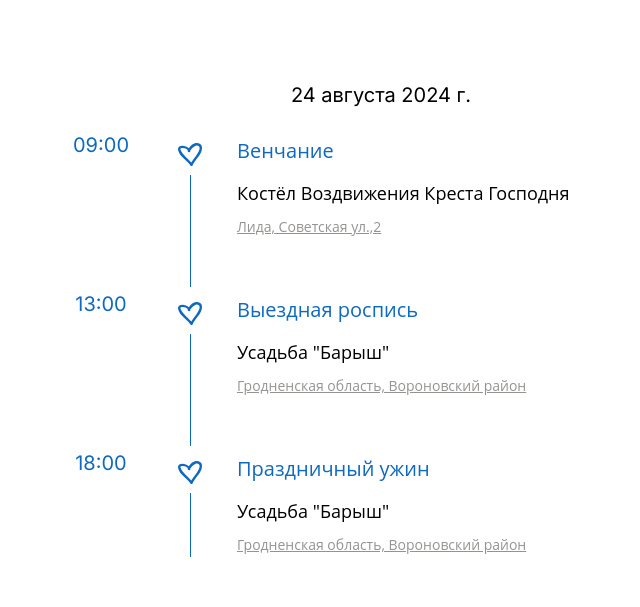
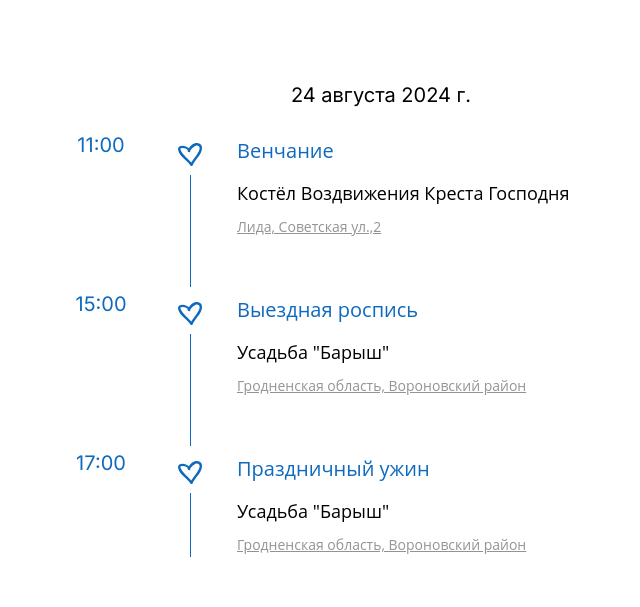
Before and after one commit to dicreate/wedding_invitation, a React (Vite) app: page / in a window 1280 px wide. Shown: the part 2100-2707 px from the top of the page, without its empty margins (259-899 px from the left). Built offline with nearby package versions, Linux system fonts and the light colour scheme.

Commit message:
feat: add schedule items object

```diff
--- a/src/components/Schedule/index.tsx
+++ b/src/components/Schedule/index.tsx
@@ -3,7 +3,21 @@ import style from "./index.module.scss"
 import Modal from "../Modal";
 import Map from "../Map";
 
+interface ScheduleItem {
+   title: string;
+   place: string;
+   time: string;
+   address: string;
+   coordinates: [number, number];
+}
+
 export const Schedule = () => {
+
+   const items: ScheduleItem[] = [
+      { title: "Венчание", place: "Костёл Воздвижения Креста Господня", address: 'Лида, Советская ул.,2', time: "11:00", coordinates: [53.889263, 25.303251] },
+      { title: "Выездная роспись", place: 'Усадьба "Барыш"', address: 'Гродненская область, Вороновский район', time: "15:00", coordinates: [53.964824, 25.124172] },
+      { title: "Праздничный ужин", place: 'Усадьба "Барыш"', address: 'Гродненская область, Вороновский район', time: "17:00", coordinates: [53.964824, 25.124172] }
+   ];
 
    const [modalActive, setModalActive] = useState<boolean>(false);
    const [mapCoordinates, setMapCoordinates] = useState<[number, number]>([53.964824, 25.124172]);
@@ -20,50 +34,21 @@ export const Schedule = () => {
    return (
       <>
          <ul className={style.schedule}>
-            <li>
+            {items.map((item, index) => (
+               <li key={index}>
                   <div className={style.time}>
-                  <h3>09:00</h3>
+                     <h3>{item.time}</h3>
                   </div>
                   <div className={style.details}>
-                  <h3>Венчание</h3>
-
-                  <p>Костёл Воздвижения Креста Господня</p>
+                     <h3>{item.title}</h3>
+                     <p>{item.place}</p>
                      <p className={style.address}>
-                     <span onClick={() => handleSpanClick([53.889263, 25.303251], "Лида, Советская ул.,2")}>
-                        Лида, Советская ул.,2</span>
+                        <span onClick={() => handleSpanClick(item.coordinates, item.place)}>
+                           {item.address}</span>
                      </p>
                   </div>
                </li>
-            <li>
-               <div className={style.time}>
-                  <h3>13:00</h3>
-               </div>
-               <div className={style.details}>
-                  <h3>Выездная роспись</h3>
-
-                  <p>Усадьба "Барыш"</p>
-                  <p className={style.address}>
-                     <span onClick={() => handleSpanClick([53.964824, 25.124172], "Гродненская область, Вороновский район")}>
-                        Гродненская область, Вороновский район
-                     </span>
-                  </p>
-               </div>
-            </li>
-            <li>
-               <div className={style.time}>
-                  <h3>18:00</h3>
-               </div>
-               <div className={style.details}>
-                  <h3>Праздничный ужин</h3>
-
-                  <p>Усадьба "Барыш"</p>
-                  <p className={style.address}>
-                     <span onClick={() => handleSpanClick([53.964824, 25.124172], "Гродненская область, Вороновский район")}>
-                        Гродненская область, Вороновский район
-                     </span>
-                  </p>
-               </div>
-            </li>
+            ))}
          </ul>
          <Modal active={modalActive} setActive={setModalActive}>
             <Map coordinates={mapCoordinates} balloon={mapBalloon} key={key} />
```
Lines whose indentation alone changed are shown as unchanged.
